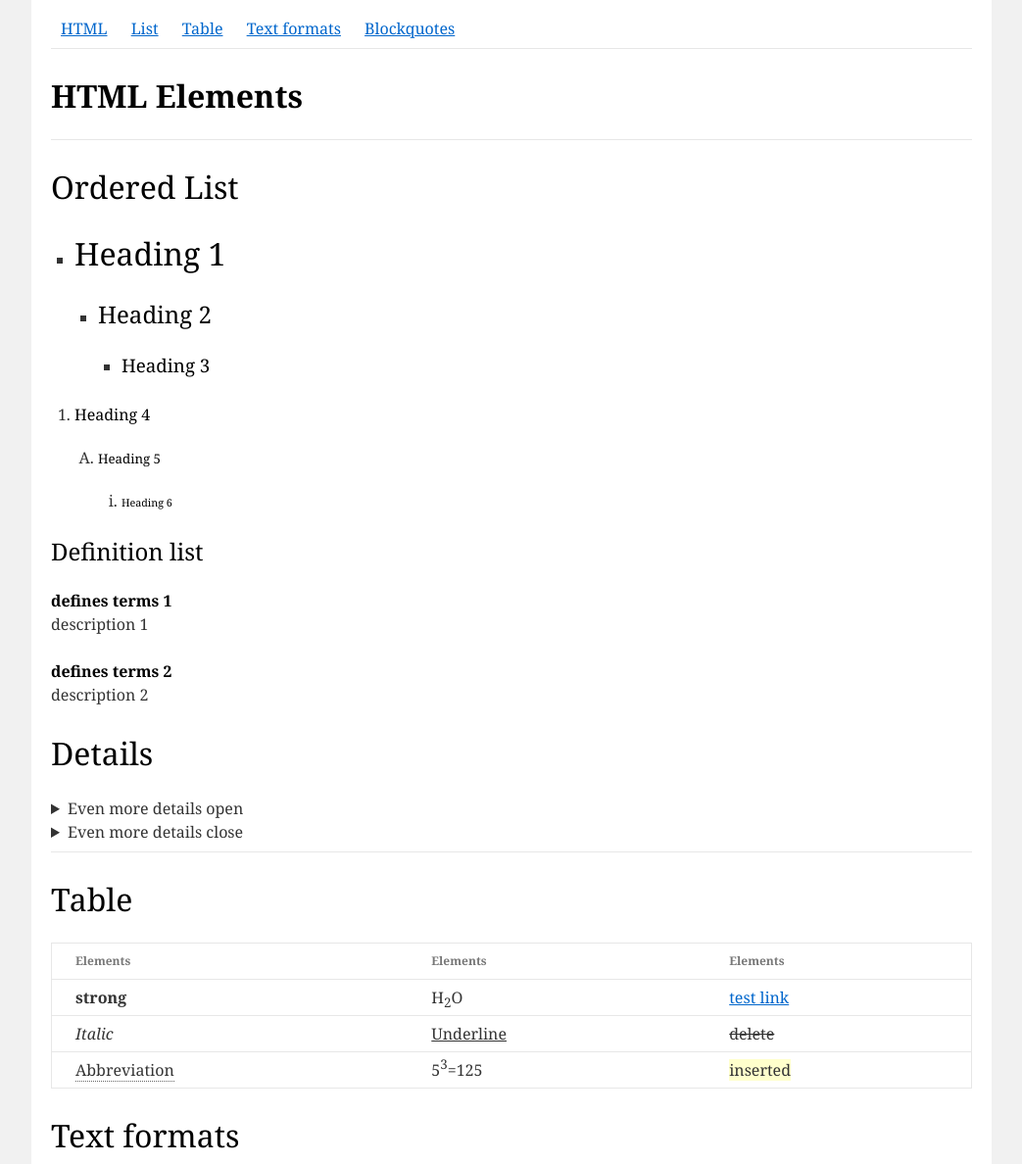
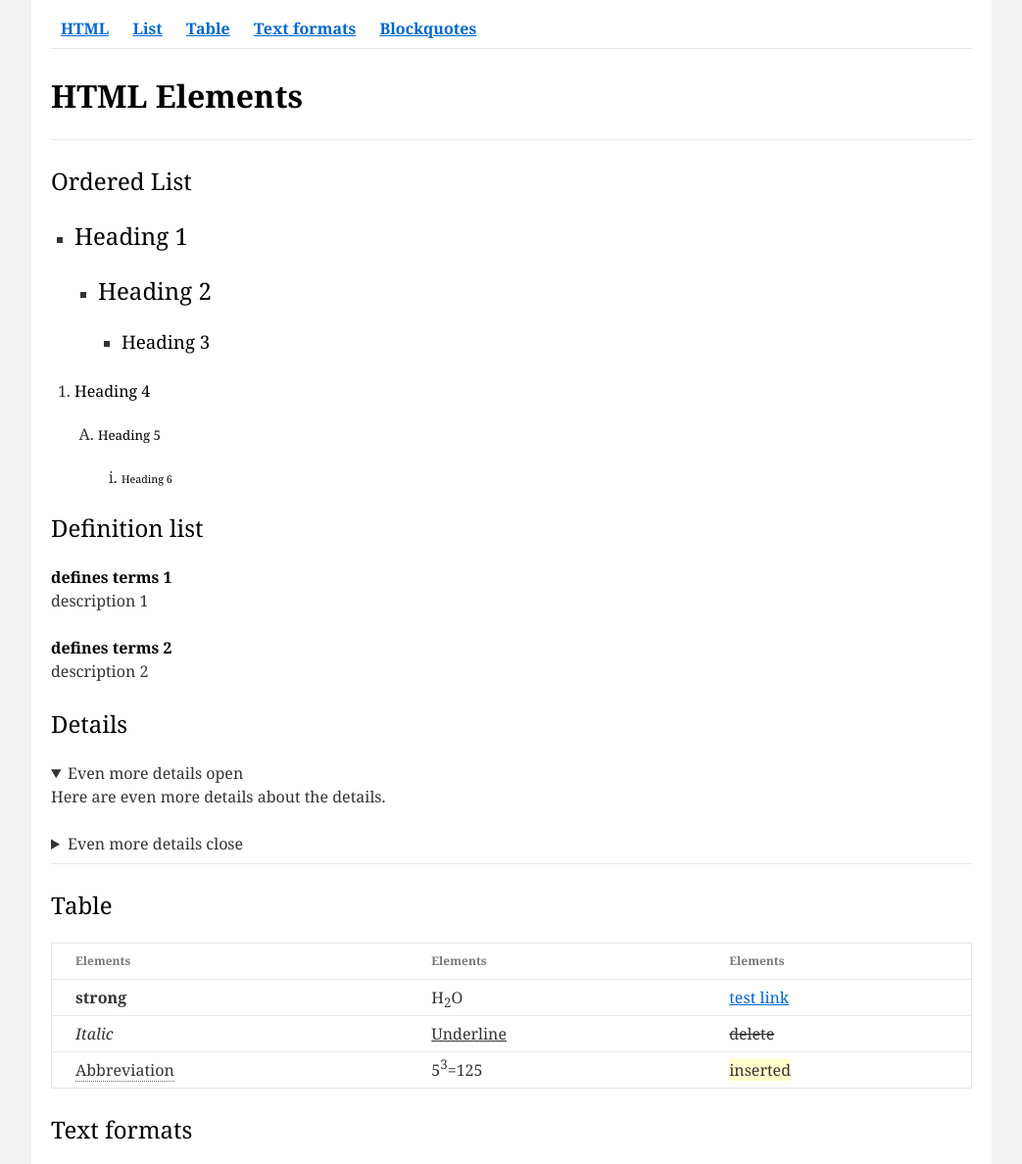
Before and after one commit to HuberBuber/front-end-lab-8, a plain HTML site: page homework_01/index.html in a window 1280 px wide. Shown: the part 98-1286 px from the top of the page at 98% size, without its empty margins (118-1161 px from the left). Drawn offline with Linux system fonts and the light colour scheme.

Commit message:
adding anchors

```diff
--- a/homework_01/index.html
+++ b/homework_01/index.html
@@ -17,19 +17,22 @@
           <header>
             <img src="EPAM_logo.svg" alt="Epam">
             <nav>
-                <a href="#">HTML</a>
-                <a href="#">List</a>
-                <a href="#">Table</a>
-                <a href="#">Text formats</a>
-                <a href="#">Blockquotes</a>
+                <a href="#HTML"><b>HTML</b></a>
+                <a href="#List"><b>List</b></a>
+                <a href="#Table"><b>Table</b></a>
+                <a href="#Format"><b>Text formats</b></a>
+                <a href="#Blockquotes"><b>Blockquotes</b></a>
             </nav>
+
+            <hr>
+            <a id="HTML"></a>
+            <h1><b>HTML Elements</b></h1>
+            <hr>
           </header>
 
-          <hr>
-          <h1><b>HTML Elements</b></h1>
-          <hr>
-
-          <h1>Ordered List</h1>
+          <section>
+            <p><a id="List"></a></p>
+            <h2>Ordered List</h2>
             <ul>
               <li><h1>Heading 1</h1>
                 <ul>
@@ -62,8 +65,8 @@
                 <dd>description 2</dd>
             </dl>
 
-          <h1>Details</h1>
-          <details>
+            <h2>Details</h2>
+            <details open="open">
               <summary>Even more details open</summary>
               <p>Here are even more details about the details.</p>
             </details>
@@ -74,7 +77,8 @@
             </details>
             <hr>
 
-          <h1>Table</h1>
+            <a id="Table"></a>
+            <h2>Table</h2>
             <table>
               <thead>
                 <tr>
@@ -101,7 +105,8 @@
               </tbody>
             </table>
 
-          <h1>Text formats</h1>
+            <a id="Format"></a>
+            <h2>Text formats</h2>
             <p>Article Text</p>
             <article>
               <h2>Article title</h2>
@@ -115,6 +120,7 @@
 font, and it preserves
 both           spaces and
     line breaks
+
             </pre>
 
             <h2>Code</h2>
@@ -129,7 +135,8 @@ both           spaces and
               </code>
             </pre>
 
-          <h1>Blockquotes</h1>
+            <a id="Blockquotes"></a>
+            <h2>Blockquotes</h2>
             <p>Let’s keep it simple.
                 Italics are good to help set it off from the body text.
                 Be sure to style the citation.
@@ -140,8 +147,11 @@ both           spaces and
               they'll do wonderful things with them.
               <p><a title="And here’s a bit of trailing text." href="#">Steve Jobs</a></p>
             </blockquote>
+          </section>
 
-          <footer>Copyright Epam Systems</footer>
+          <footer>
+            Copyright Epam Systems
+          </footer>
 
         </div>
       </div>
```
Lines whose indentation alone changed are shown as unchanged.
